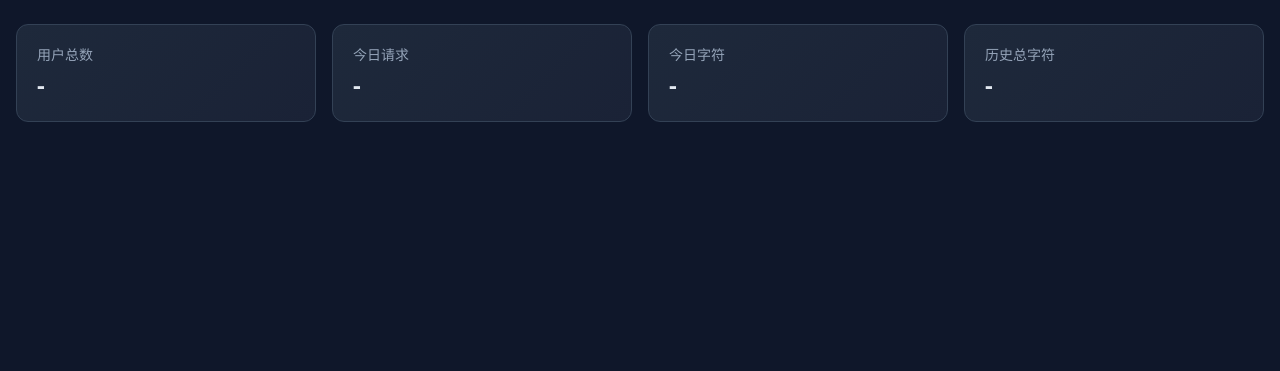
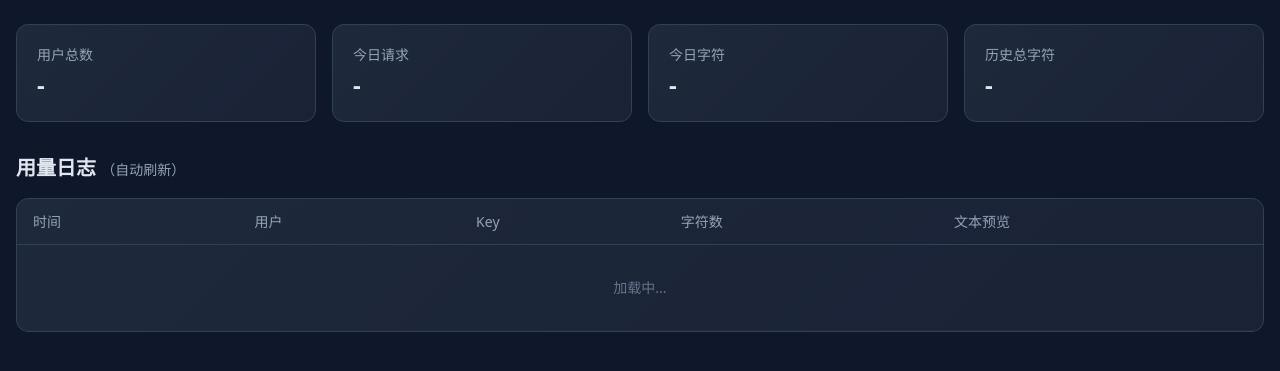
Before and after one commit to End0rph1nww/shinsekai-resource, a Python web app: template app/templates/dashboard.html in a window 1280 px wide. Shown: the part 53-424 px from the top of the page. Run offline with Jinja, Linux system fonts and the light colour scheme; the template is opened without the code that fills it, so the values that code supplies are empty; some libraries are stand-ins or nearby versions.

Commit message:
fix: 管理后台JS加载顺序修复，仪表盘嵌入用量日志

```diff
--- a/app/templates/base.html
+++ b/app/templates/base.html
@@ -66,10 +66,11 @@ function showToast(msg, ok = true) {
 }
 
 async function api(path, opts = {}) {
-  const res = await fetch(path, { headers: { 'Content-Type': 'application/json', ...(opts.headers||{}) }, ...opts });
+  const res = await fetch(path, { credentials: 'same-origin', headers: { 'Content-Type': 'application/json', ...(opts.headers||{}) }, ...opts });
   if (!res.ok) { const e = await res.json().catch(()=>({})); throw new Error(e.detail || '请求失败'); }
   return res.json();
 }
 </script>
+{% block scripts %}{% endblock %}
 </body>
 </html>
--- a/app/templates/dashboard.html
+++ b/app/templates/dashboard.html
@@ -19,8 +19,21 @@
     <div class="text-2xl font-bold" id="stat-total">-</div>
   </div>
 </div>
+
+<h2 class="text-xl font-bold mb-4">用量日志 <span class="text-sm text-slate-400 font-normal">（自动刷新）</span></h2>
+<div class="card overflow-x-auto">
+<table>
+<thead><tr>
+  <th>时间</th><th>用户</th><th>Key</th><th>字符数</th><th>文本预览</th>
+</tr></thead>
+<tbody id="log-table"><tr><td colspan="5" class="text-slate-500 text-center py-8">加载中...</td></tr></tbody>
+</table>
+</div>
+{% endblock %}
+
+{% block scripts %}
 <script>
-async function refresh() {
+async function refreshStats() {
   try {
     const d = await api('/admin/web/api/stats');
     document.getElementById('stat-users').textContent = d.total_users;
@@ -29,7 +42,25 @@ async function refresh() {
     document.getElementById('stat-total').textContent = d.total_chars;
   } catch(e) { console.error(e); }
 }
-refresh();
-setInterval(refresh, 5000);
+
+async function loadLogs() {
+  try {
+    const logs = await api('/admin/web/api/logs?limit=200');
+    const tbody = document.getElementById('log-table');
+    tbody.innerHTML = logs.map(l => `
+      <tr>
+        <td class="text-slate-400 whitespace-nowrap">${new Date(l.created_at).toLocaleString('zh-CN')}</td>
+        <td>${l.nickname}<br><span class="text-xs text-slate-500">${l.email}</span></td>
+        <td class="font-mono text-xs text-slate-400">${l.key_prefix}...</td>
+        <td class="font-mono">${l.chars}</td>
+        <td class="text-slate-400 max-w-xs truncate">${l.text_preview || '-'}</td>
+      </tr>`).join('');
+  } catch(e) { console.error(e); }
+}
+
+refreshStats();
+loadLogs();
+setInterval(refreshStats, 5000);
+setInterval(loadLogs, 10000);
 </script>
 {% endblock %}
--- a/app/templates/logs.html
+++ b/app/templates/logs.html
@@ -10,7 +10,9 @@
 <tbody id="log-table"><tr><td colspan="5" class="text-slate-500 text-center py-8">加载中...</td></tr></tbody>
 </table>
 </div>
+{% endblock %}
 
+{% block scripts %}
 <script>
 async function loadLogs() {
   try {
--- a/app/templates/users.html
+++ b/app/templates/users.html
@@ -22,7 +22,9 @@
     </div>
   </div>
 </div>
+{% endblock %}
 
+{% block scripts %}
 <script>
 let topupUserId = null;
 function openTopup(id) { topupUserId = id; document.getElementById('topup-modal').classList.remove('hidden'); }
```
